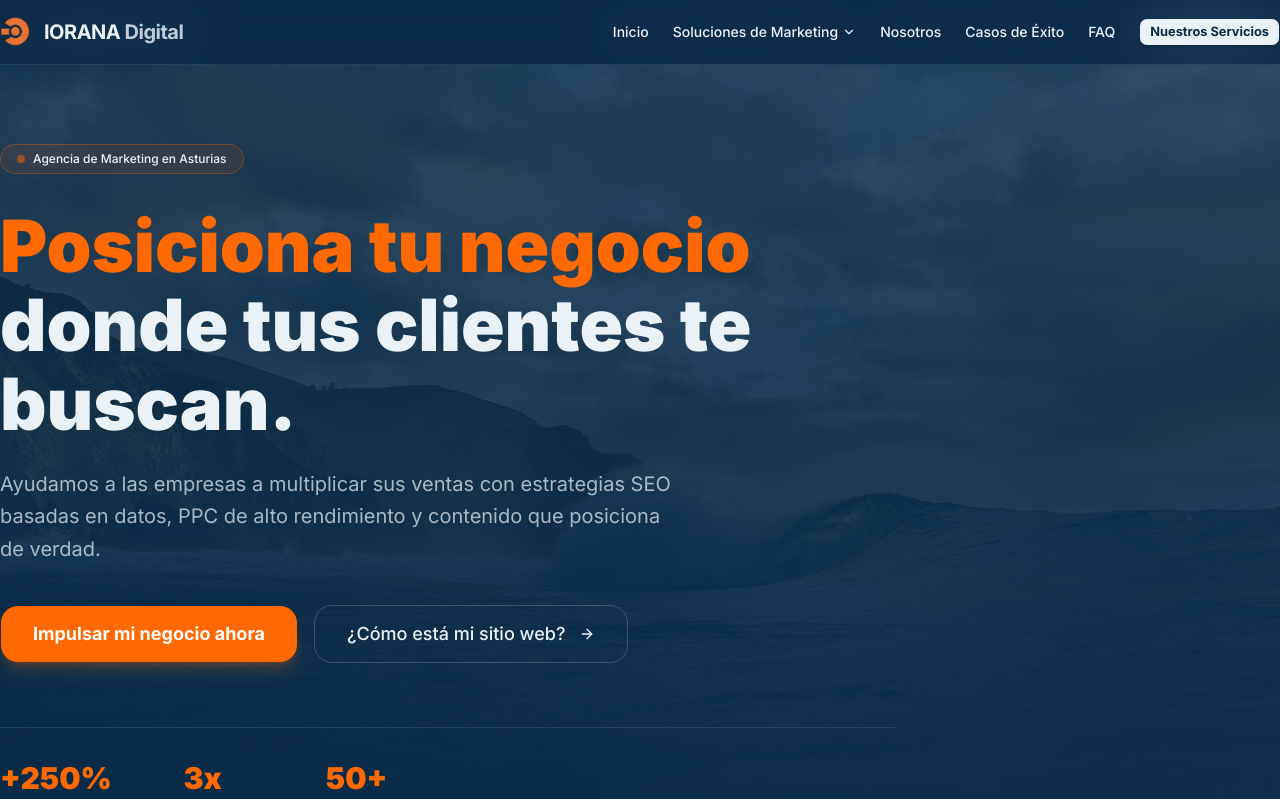
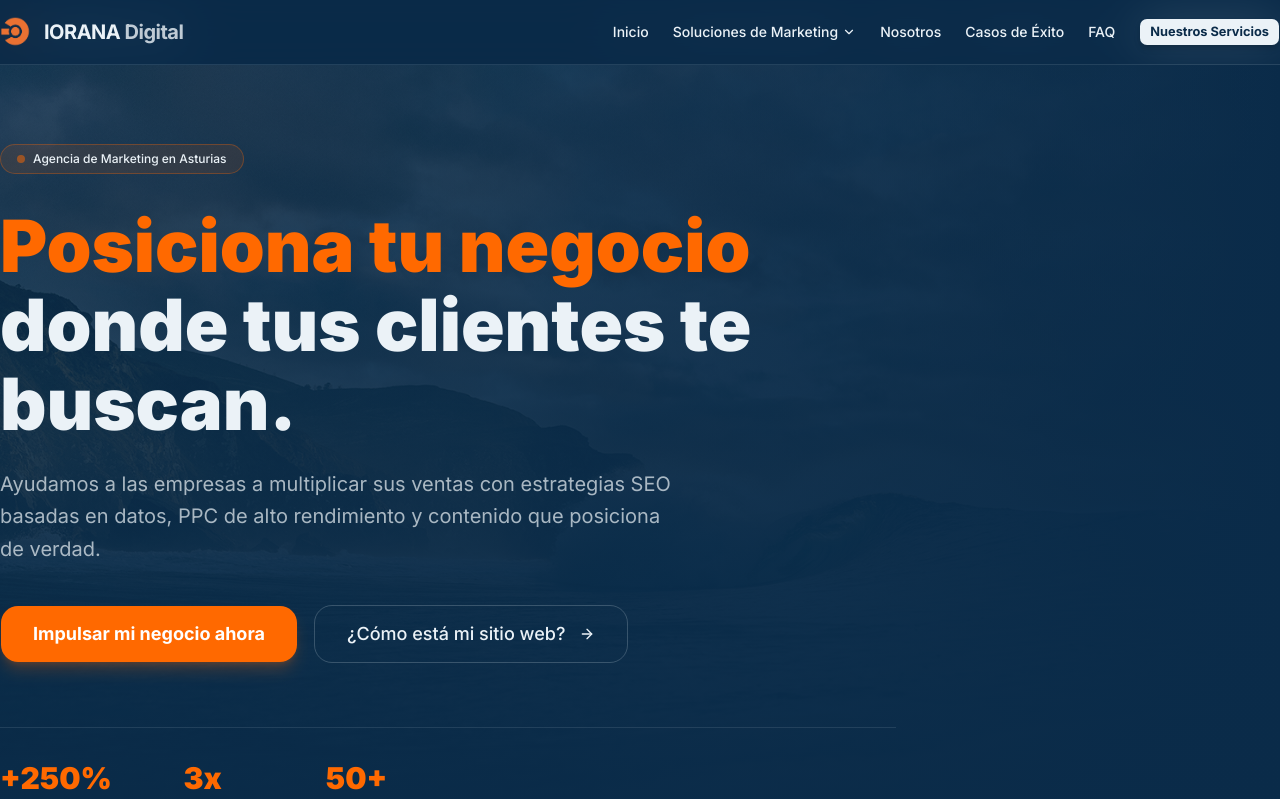
Before and after one commit to ioranadigital/iorana-next, a Next.js app: page / in a window 1280 px wide. Shown: the top 799 px of the page. Built offline with nearby package versions, Linux system fonts and the light colour scheme.

Commit message:
Update HeroSection.tsx

```diff
--- a/components/HeroSection.tsx
+++ b/components/HeroSection.tsx
@@ -8,15 +8,16 @@ const HeroSection = () => {
   return (
     <section id="hero" className="relative min-h-[90vh] flex items-center overflow-hidden bg-[#0a2b49]">
       {/* Background image - Forzada a llenar el 100% */}
-      <div className="absolute inset-0 w-full h-full">
+     <div className="absolute inset-0 w-full h-full">
         <Image
           src="/assets/hero-bg.jpg"
           alt="IORANA Digital agencia marketing Asturias"
           fill
           sizes="100vw"
-          className="object-fill opacity-30"
+          className="object-cover opacity-30" // Mantenemos object-cover
           priority
         />
+        <div className="absolute inset-0 bg-gradient-to-r from-transparent via-[#0a2b49]/50 to-[#0a2b49]" />
         <div className="absolute inset-0 bg-gradient-to-b from-[#0a2b49]/40 via-[#0a2b49]/70 to-[#0a2b49]" />
       </div>
 
```
